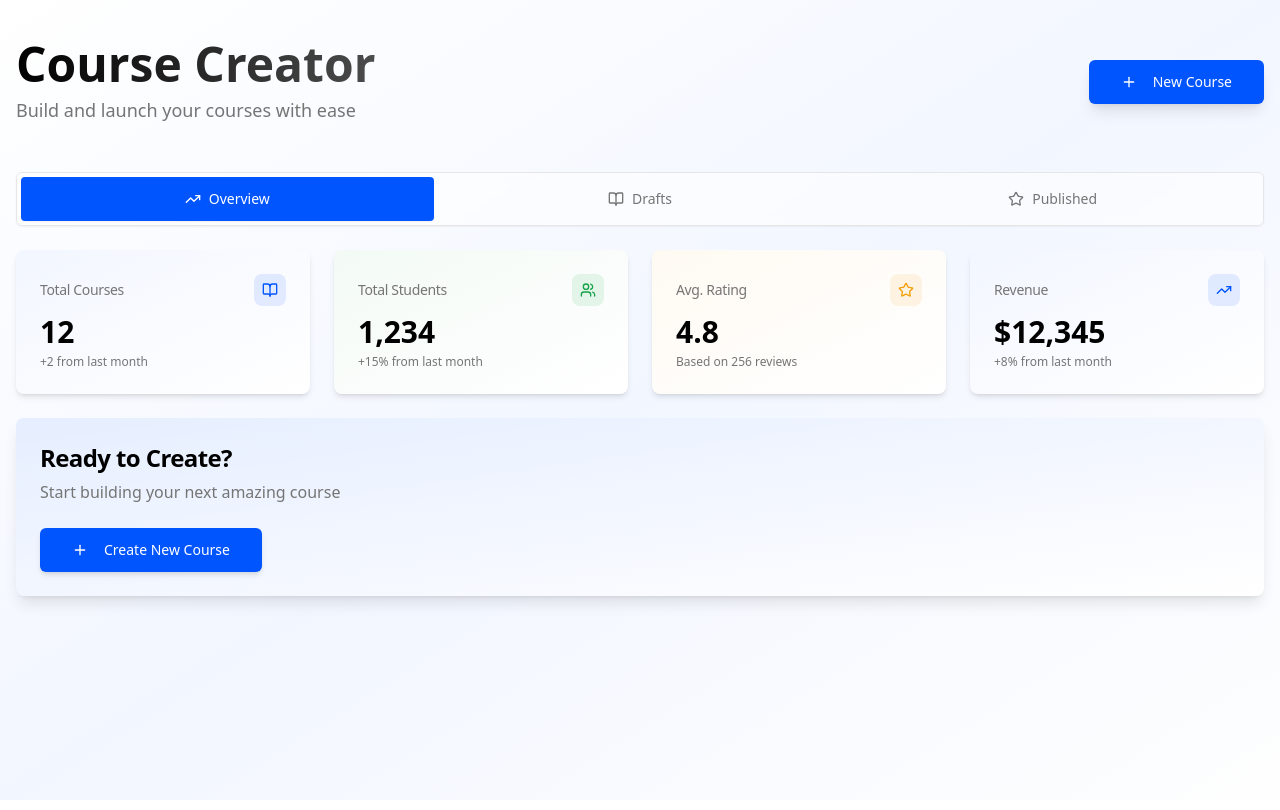
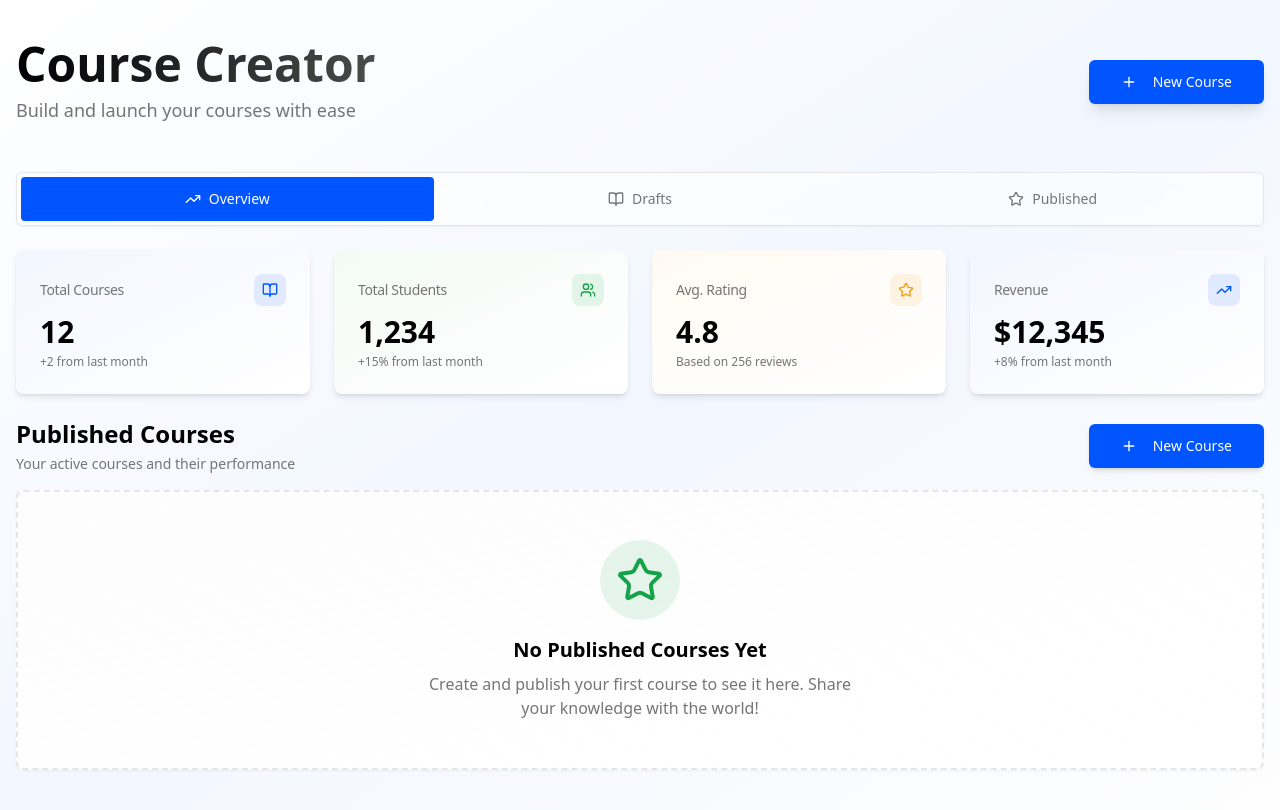
Before and after one commit to NowLearn98/course-creation-process, a React (Vite) app: page / in a window 1280 px wide. Built offline with nearby package versions, Linux system fonts and the light colour scheme.

Commit message:
Redesign published courses overview

```diff
--- a/src/pages/Index.tsx
+++ b/src/pages/Index.tsx
@@ -157,23 +157,25 @@ const Index = () => {
               </Card>
             </div>
 
-            {/* Quick Action Card */}
-            <Card className="border-0 shadow-lg bg-gradient-to-br from-primary/10 via-primary/5 to-transparent backdrop-blur-sm">
-              <CardHeader>
-                <CardTitle className="text-2xl font-bold text-foreground">Ready to Create?</CardTitle>
-                <CardDescription className="text-base">Start building your next amazing course</CardDescription>
-              </CardHeader>
-              <CardContent>
+            {/* Published Courses Section */}
+            <div className="space-y-4">
+              <div className="flex items-center justify-between">
+                <div>
+                  <h2 className="text-2xl font-bold text-foreground">Published Courses</h2>
+                  <p className="text-sm text-muted-foreground mt-1">Your active courses and their performance</p>
+                </div>
                 <Button
                   onClick={handleCreateNew}
                   size="lg"
                   className="shadow-md hover:shadow-lg transition-all duration-300"
                 >
                   <Plus className="w-5 h-5 mr-2" />
-                  Create New Course
+                  New Course
                 </Button>
-              </CardContent>
-            </Card>
+              </div>
+
+              <PublishedCoursesList onEditCourse={handleEditPublished} />
+            </div>
           </TabsContent>
 
           <TabsContent value="drafts" className="space-y-6 animate-fade-in">
```
